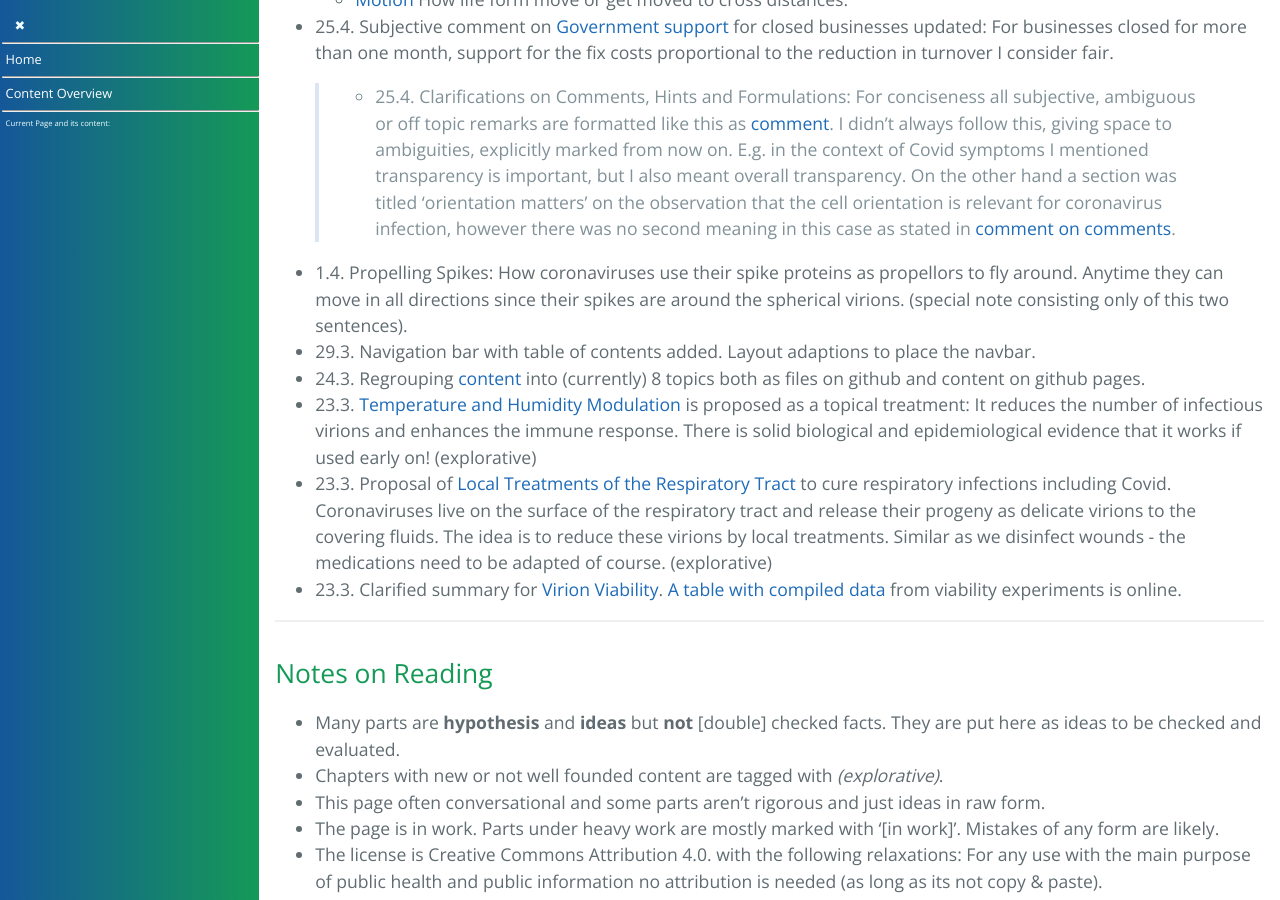
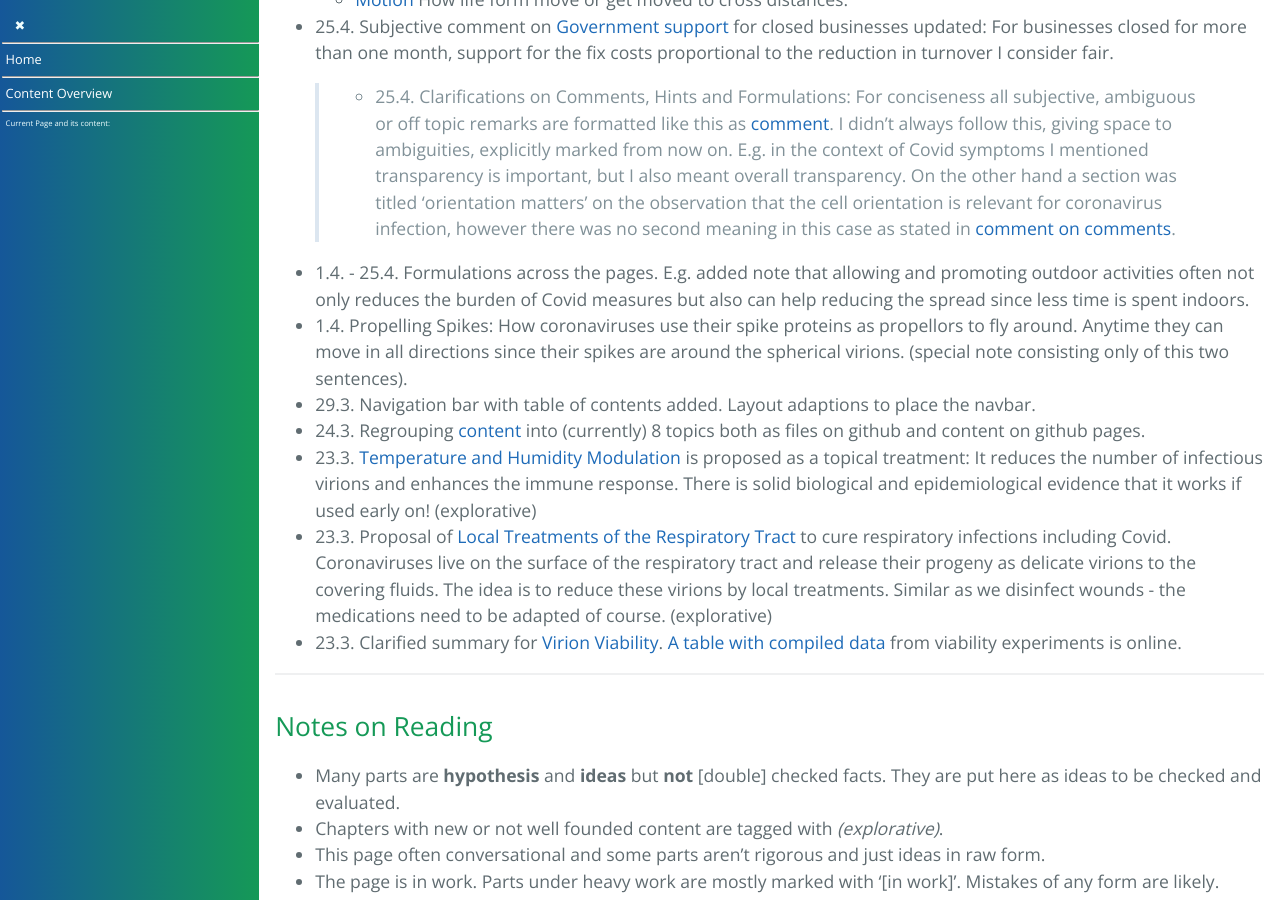
Before and after one commit to forestgrape/coronavirus, a Jekyll site: the page built from index.md, in a window 1280 px wide and 900 px high, scrolled down 823 px. Built offline with Jekyll 4.4.1, drawn with Linux system fonts in a browser that asks for light colours; our own code applies the rules of GitHub Pages for plain Markdown files.

Commit message:
update section

```diff
--- a/index.md
+++ b/index.md
@@ -26,6 +26,7 @@ home: true
   - [Motion](./2_biological/motion.md) How life form move or get moved to cross distances.
 - 25.4. Subjective comment on [Government support](7_social/controlling.md#government-support) for closed businesses updated: For businesses closed for more than one month, support for the fix costs proportional to the reduction in turnover I consider fair.
  > - 25.4. Clarifications on Comments, Hints and Formulations: For conciseness all subjective, ambiguous or off topic remarks are formatted like this as [comment](#comments). I didn't always follow this, giving space to ambiguities, explicitly marked from now on. E.g. in the context of Covid symptoms I mentioned transparency is important, but I also meant overall transparency. On the other hand a section was titled 'orientation matters' on the observation that the cell orientation is relevant for coronavirus infection, however there was no second meaning in this case as stated in [comment on comments](#comment-on-comments).
+- 1.4. - 25.4. Formulations across the pages. E.g. added note that allowing and promoting outdoor activities often not only reduces the burden of Covid measures but also can help reducing the spread since less time is spent indoors.
 - 1.4. Propelling Spikes: How coronaviruses use their spike proteins as propellors to fly around. Anytime they can move in all directions since their spikes are around the spherical virions. (special note consisting only of this two sentences).
 - 29.3. Navigation bar with table of contents added. Layout adaptions to place the navbar.
 - 24.3. Regrouping [content](#content) into (currently) 8 topics both as files on github and content on github pages.
```
